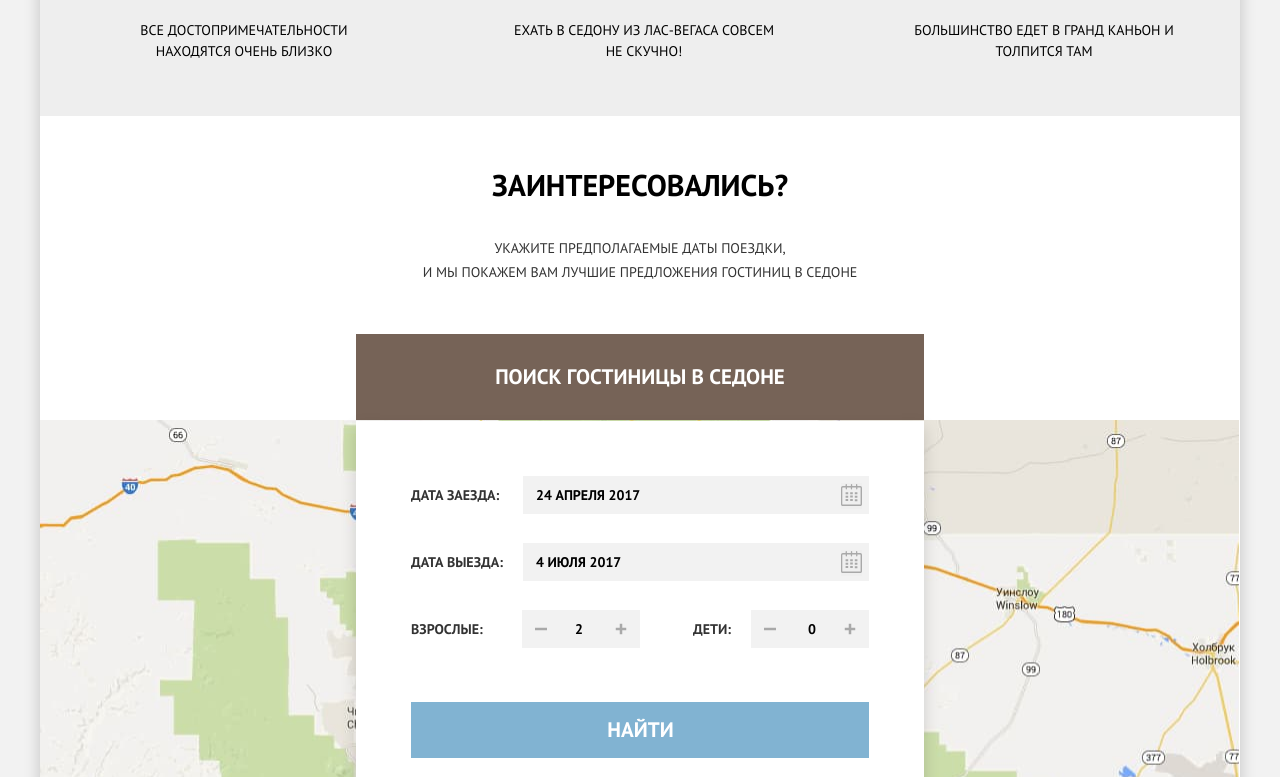
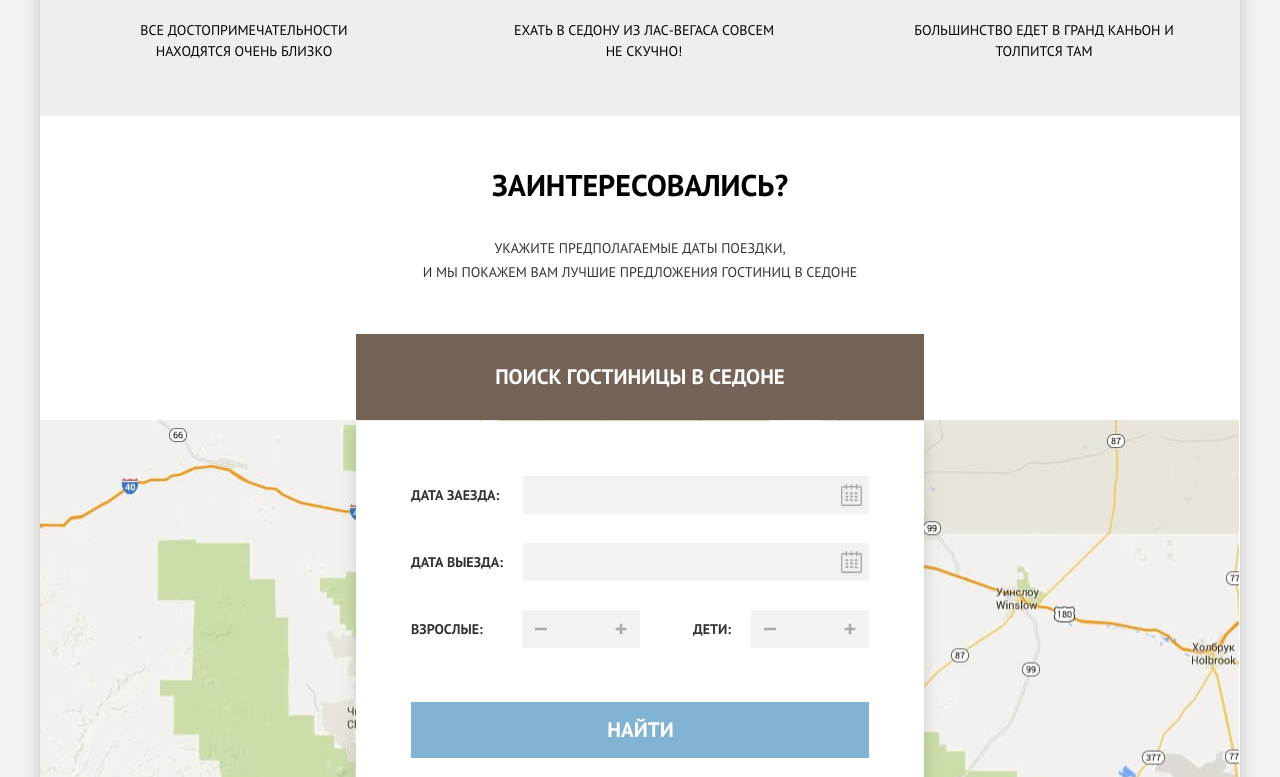
Before and after one commit to SokolovaED/1527415-sedona-29, a plain HTML site: page index.html in a window 1280 px wide. Both pictures are taken after a click on the link "ПОИСК ГОСТИНИЦЫ В СЕДОНЕ". Shown: the part 1791-2568 px from the top of the page. Drawn offline with Linux system fonts and the light colour scheme.

Commit message:
Внесены изменения

```diff
--- a/index.html
+++ b/index.html
@@ -97,7 +97,7 @@
         <form class="search-form" action="https://echo.htmlacademy.ru" method="get">
           <p class="field-wrapper">
             <label class="check-in" for="check-in">Дата заезда:</label>
-            <input class="date-picker" id="check-in" type="text" name="check-in" value="24 апреля 2017" required>
+            <input class="date-picker" id="check-in" type="text" name="check-in">
             <button class="calendar" type="button" name="calendar">
               <span class="visually-hidden">Календарь для выбора даты заезда</span>
               <svg aria-hidden="true" focusable="false" class="form-icon" width="21" height="23"
@@ -111,7 +111,7 @@
           </p>
           <p class="field-wrapper">
             <label class="check-out" for="check-out">Дата выезда:</label>
-            <input class="date-picker" id="check-out" type="text" name="check-out" value="4 июля 2017" required>
+            <input class="date-picker" id="check-out" type="text" name="check-out">
             <button class="calendar" type="button" name="calendar">
               <span class="visually-hidden">Календарь для выбора даты выезда</span>
               <svg aria-hidden="true" focusable="false" class="form-icon" width="21" height="23"
@@ -132,7 +132,7 @@
                 <path d="M0 0h12v3H0z" />
               </svg>
             </button>
-            <input class="counter adults" id="guests" type="text" name="adults" value="2" required>
+            <input class="counter adults" id="guests" type="text" name="adults">
             <button class="plus" type="button" name="plus">
               <span class="visually-hidden">Плюс</span>
               <svg aria-hidden="true" focusable="false" class="form-icon" width="11" height="11" viewBox="0 0 11 11"
@@ -151,7 +151,7 @@
                 <path d="M0 0h12v3H0z" />
               </svg>
             </button>
-            <input class="counter children" id="guests-children" type="text" name="children" value="0" required>
+            <input class="counter children" id="guests-children" type="text" name="children">
             <button class="plus" type="button" name="plus">
               <span class="visually-hidden">Плюс</span>
               <svg aria-hidden="true" focusable="false" class="form-icon" width="11" height="11" viewBox="0 0 11 11"
--- a/js/script.js
+++ b/js/script.js
@@ -9,7 +9,7 @@ let isStorageSupport = true;
 const storage = '';
 
 try {
-  storage = localStorage.getItem("adults");
+  storage = localStorage.getItem('adults');
 } catch (err) {
   isStorageSupport = false;
 }
@@ -22,6 +22,8 @@ searchButton.addEventListener('click', function(evt) {
 form.addEventListener('submit', function(evt) {
   if (!checkIn.value || !checkOut.value || !adults.value || !children.value) {
     evt.preventDefault();
+    form.classList.remove('search-form-error');
+    form.offsetWidth = form.offsetWidth;
     form.classList.add('search-form-error');
   }
 });
```
